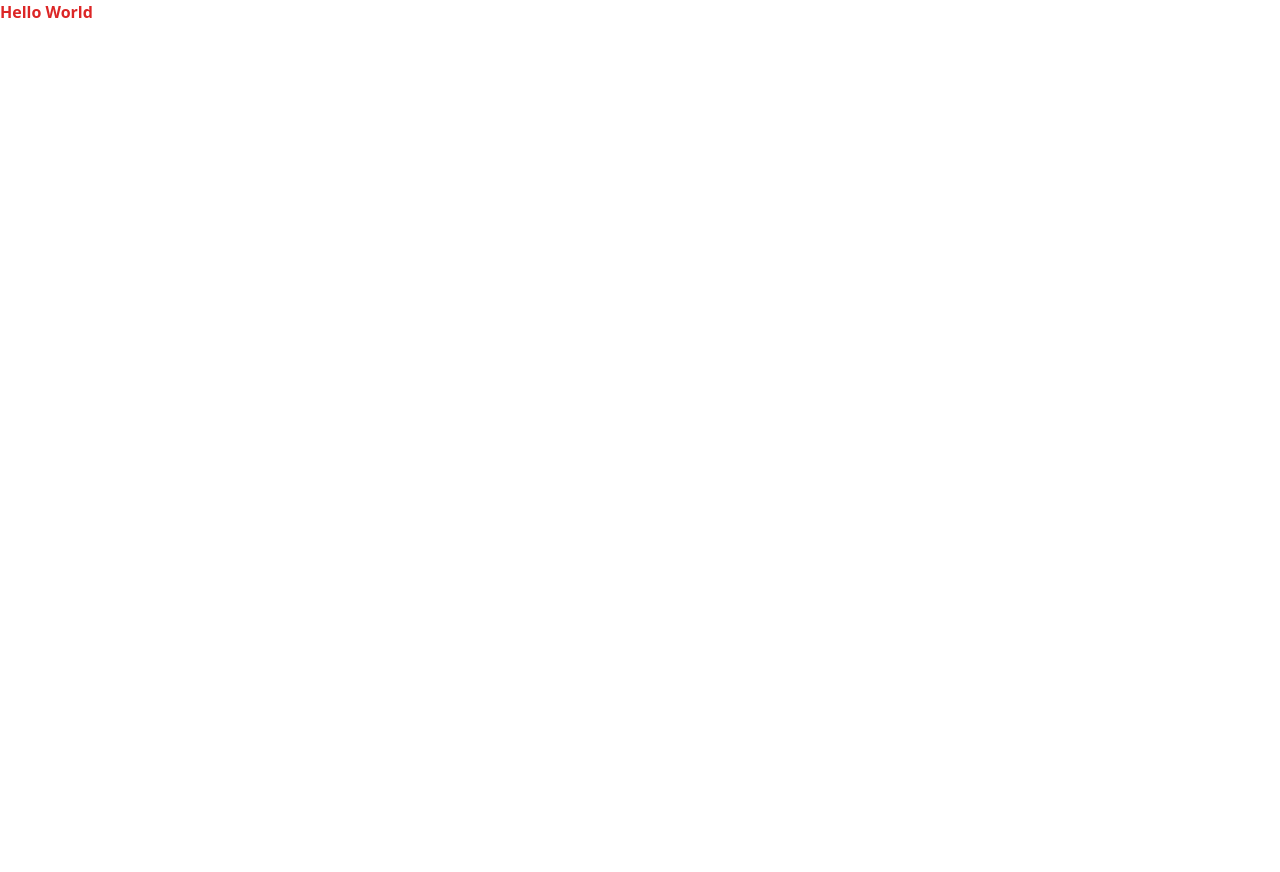
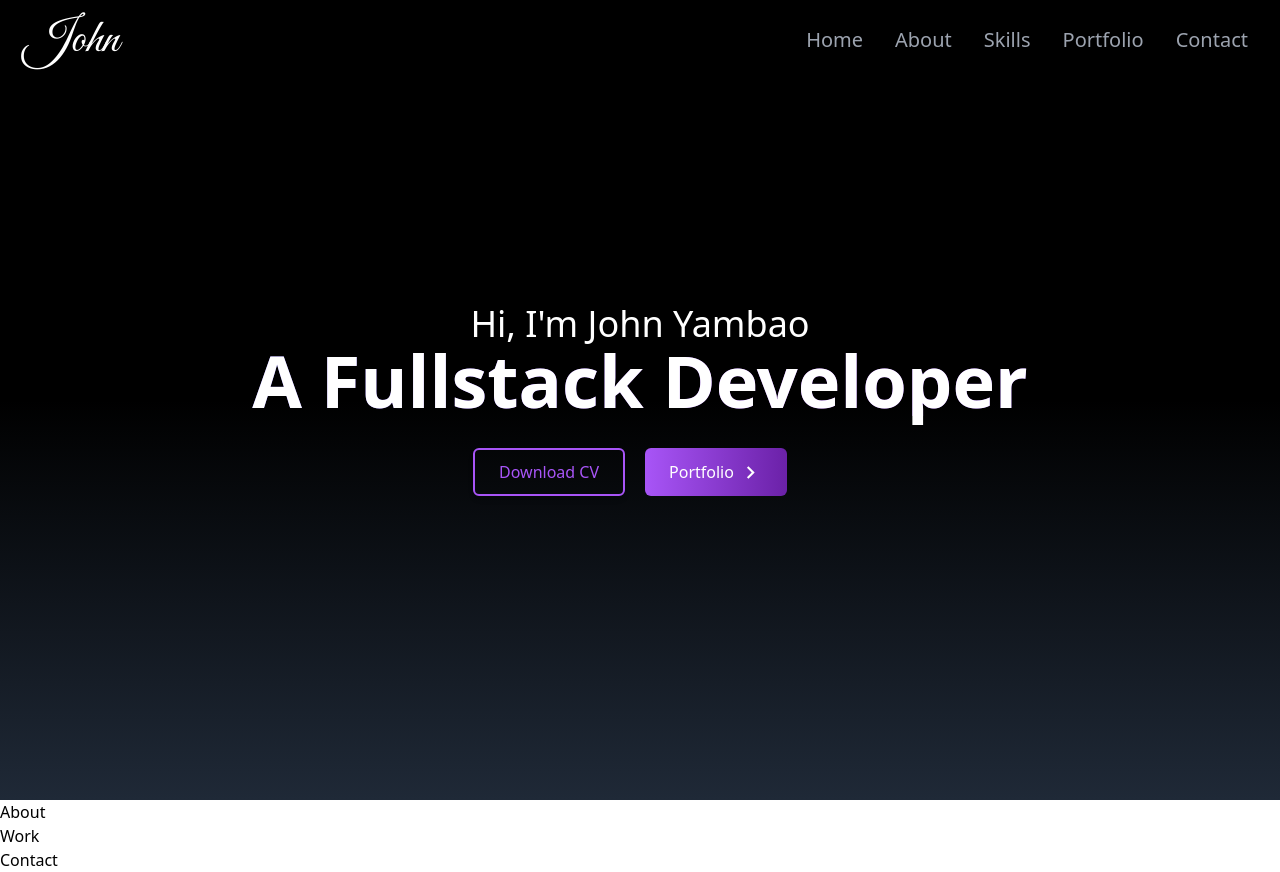
Before and after one commit to jryambao/My-React-Portfolio, a React (Create React App) app: page / in a window 1280 px wide. Before the commit the page ends 800 px from the top, so only its background shows below. Built offline with nearby package versions, Linux system fonts and the light colour scheme.

Commit message:
added navbar

```diff
--- a/package.json
+++ b/package.json
@@ -3,12 +3,16 @@
   "version": "0.1.0",
   "private": true,
   "dependencies": {
+    "@headlessui/react": "^1.6.6",
     "@testing-library/jest-dom": "^5.16.5",
     "@testing-library/react": "^13.3.0",
     "@testing-library/user-event": "^13.5.0",
+    "heroicons": "^2.0.8",
     "react": "^18.2.0",
     "react-dom": "^18.2.0",
+    "react-icons": "^4.4.0",
     "react-scripts": "5.0.1",
+    "react-scroll": "^1.8.7",
     "web-vitals": "^2.1.4"
   },
   "scripts": {
--- a/src/App.js
+++ b/src/App.js
@@ -1,10 +1,21 @@
-import logo from './logo.svg';
+import React from 'react';
+import Navbar from './Components/Navbar';
+import Home from './Components/Home';
+import Contact from './Components/Contact';
+import About from './Components/About';
+import Work from './Components/Work';
+import Skills from './Components/Skills';
 import './App.css';
 
 function App() {
   return (
-    <div className="App">
-      <span className='text-red-600 font-bold'>Hello World</span>
+    <div>
+      <Navbar/>
+      <Home/>
+      <About/>
+      <Work/>
+
+      <Contact/>
     </div>
   );
 }
--- a/src/Components/About.jsx
+++ b/src/Components/About.jsx
@@ -0,0 +1,11 @@
+import React from 'react'
+
+const About = () => {
+  return (
+    <div>
+      <span>About</span>
+    </div>
+  )
+}
+
+export default About
--- a/src/Components/Contact.jsx
+++ b/src/Components/Contact.jsx
@@ -0,0 +1,9 @@
+import React from 'react'
+
+const Contact = () => {
+  return (
+    <div>Contact</div>
+  )
+}
+
+export default Contact
--- a/src/Components/Home.jsx
+++ b/src/Components/Home.jsx
@@ -0,0 +1,57 @@
+import React from "react";
+import { MdOutlineKeyboardArrowRight } from "react-icons/md";
+import { BiDownload } from "react-icons/bi";
+import { Link } from "react-scroll";
+
+const Home = () => {
+  return (
+    <div
+      name="home"
+      className="h-screen w-full bg-gradient-to-b from-black via-black to-gray-800"
+    >
+      <div className="max-w-screen-lg mx-auto flex flex-col items-center justify-center h-full px-4 md:flex-row">
+        <div className="flex flex-col justify-center h-full">
+          <h4 className="text-xl sm:text-4xl font bold text-white text-center">Hi, I'm John Yambao</h4>
+          <h2 className="text-4xl sm:text-7xl font-bold text-white text-center
+            bg-gradient-to-r bg-clip-text  text-transparent
+            from-indigo-500 via-purple-500 to-indigo-500
+            animate-text"> A Fullstack Developer</h2>
+          <div className="flex justify-center mt-8">
+
+          <a href="#_" class="rounded-md relative inline-flex items-center justify-center h-12 px-6 overflow-hidden font-medium text-indigo-600 transition duration-300 ease-out border-2 border-purple-500 shadow-md group">
+            <span class="absolute inset-0 flex items-center justify-center w-full h-full text-white duration-300 -translate-x-full bg-gradient-to-r from-purple-500 to-purple-800 group-hover:translate-x-0 ease">
+            <svg xmlns="http://www.w3.org/2000/svg" fill="none" viewBox="0 0 24 24" stroke-width="1.5" stroke="currentColor" class="w-6 h-6">
+              <path stroke-linecap="round" stroke-linejoin="round" d="M3 16.5v2.25A2.25 2.25 0 005.25 21h13.5A2.25 2.25 0 0021 18.75V16.5M16.5 12L12 16.5m0 0L7.5 12m4.5 4.5V3" />
+            </svg>
+            </span>
+            <span class="absolute flex items-center justify-center w-full h-full text-purple-500 transition-all duration-300 transform group-hover:translate-x-full ease">Download CV</span>
+            <span class="relative invisible">Download CV</span>
+          </a>
+
+            <Link
+              to="portfolio"
+              smooth
+              duration={500}
+              className="group text-white w-fit px-6 py-3 flex items-center rounded-md bg-gradient-to-r from-purple-500 to-purple-800 cursor-pointer mx-5 h-12"
+            >
+              Portfolio
+              <span className="group-hover:rotate-90 duration-300">
+                <MdOutlineKeyboardArrowRight size={25} className="ml-1" />
+              </span>
+            </Link>
+          </div>
+        </div>
+
+        {/* <div>
+          <img
+            src={HeroImage}
+            alt="my profile"
+            className="rounded-2xl mx-auto w-2/3 md:w-full"
+          />
+        </div> */}
+      </div>
+    </div>
+  );
+};
+
+export default Home;
--- a/src/Components/Navbar.jsx
+++ b/src/Components/Navbar.jsx
@@ -0,0 +1,85 @@
+import React, { useState } from "react";
+import { FaBars, FaTimes } from "react-icons/fa";
+import { Link } from "react-scroll";
+
+const Navbar = () => {
+  const [nav, setNav] = useState(false);
+
+  const links = [
+    {
+      id: 1,
+      link: "home",
+      to: "/home"
+    },
+    {
+      id: 2,
+      link: "about",
+      to: "/about"
+    },
+    {
+      id: 3,
+      link: "skills",
+      to: "/skills"
+    },
+    {
+      id: 4,
+      link: "portfolio",
+      to: "/portfolio"
+    },
+    {
+      id: 5,
+      link: "contact",
+      to: "/contact"
+    },
+  ];
+
+  return (
+    <div className="flex justify-between items-center w-full h-20 px-4 text-white bg-black fixed z-10">
+      <div>
+        <h1 className="text-5xl font-signature ml-2">John</h1>
+      </div>
+
+      <ul className="hidden md:flex">
+        {links.map(({ id, link, to }) => (
+          <li
+            key={id}
+            className="text-xl px-4 cursor-pointer capitalize font-medium text-gray-400 hover:scale-105 duration-200"
+          >
+            <Link to={to} smooth duration={500}>
+              {link}
+            </Link>
+          </li>
+        ))}
+      </ul>
+
+      <div
+        onClick={() => setNav(!nav)}
+        className="cursor-pointer pr-4 z-10 text-gray-500 md:hidden"
+      >
+        {nav ? <FaTimes size={30} /> : <FaBars size={30} />}
+      </div>
+
+      {nav && (
+        <ul className="flex flex-col justify-center items-center absolute top-0 left-0 w-full h-screen bg-gradient-to-b from-black to-gray-800 text-gray-500">
+          {links.map(({ id, link }) => (
+            <li
+              key={id}
+              className="px-4 cursor-pointer capitalize py-6 text-4xl"
+            >
+              <Link
+                onClick={() => setNav(!nav)}
+                to={link}
+                smooth
+                duration={500}
+              >
+                {link}
+              </Link>
+            </li>
+          ))}
+        </ul>
+      )}
+    </div>
+  );
+};
+
+export default Navbar;
--- a/src/Components/Work.jsx
+++ b/src/Components/Work.jsx
@@ -0,0 +1,9 @@
+import React from 'react'
+
+const Work = () => {
+  return (
+    <div>Work</div>
+  )
+}
+
+export default Work
--- a/src/index.css
+++ b/src/index.css
@@ -1,3 +1,13 @@
+@import url('https://fonts.googleapis.com/css2?family=Raleway:ital,wght@0,100;0,200;0,300;0,400;0,500;0,600;0,700;0,800;0,900;1,100;1,200;1,300;1,400;1,500;1,600;1,700;1,800;1,900&display=swap');
+
+@import url('https://fonts.googleapis.com/css2?family=Great+Vibes&display=swap');
+
 @tailwind base;
 @tailwind components;
 @tailwind utilities;
+
+@layer base {
+  html {
+    font-family: 'Raleway', sans-serif;
+  }
+}
--- a/tailwind.config.js
+++ b/tailwind.config.js
@@ -1,19 +1,27 @@
-/** @type {import('tailwindcss').Config} */
 module.exports = {
-  content: [
-    "./src/**/*.{js,jsx,ts,tsx}",
-  ],
-  darkMode: 'class',
+  content: ["./src/**/*.{js,jsx,ts,tsx}"],
   theme: {
-    screens: {
-      'desktop': {'min': '1201px'},
-      // => @media (min-width: 1200px) { ... }
+    extend: {
+      'animation': {
+            'text':'text 5s ease infinite',
+        },
+        'keyframes': {
+            'text': {
+                '0%, 100%': {
+                   'background-size':'200% 200%',
+                    'background-position': 'left center'
+                },
+                '50%': {
+                   'background-size':'200% 200%',
+                    'background-position': 'right center'
+                }
+            },
+        }
+    },
+    fontFamily: {
+      signature: ["Great Vibes"],
+    },
+  },
 
-      'laptop': {'min': '768px', 'max': '1200px'},
-      'tablet': {'min': '475px', 'max': '768px'},
-      'mobile': {'max': '475px'},
-    },
-    extend: {},
-  },
   plugins: [],
-}
+};
```
Also changed, not shown: src/Components/Skills.jsx (added), 1 other file (tests, documents, lock files or other folders).
